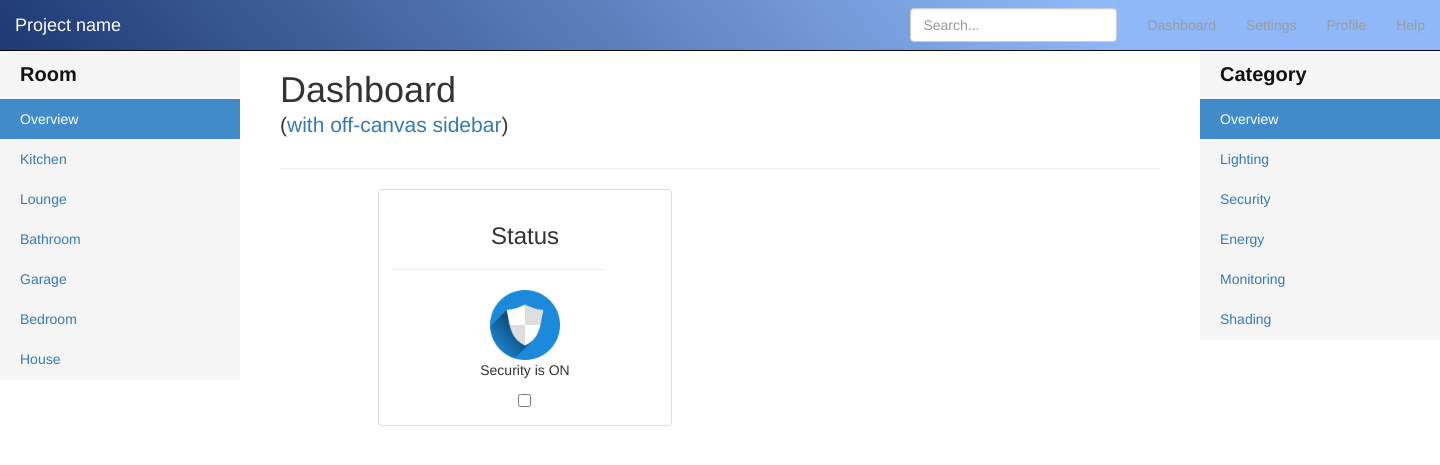
After one commit to provole/db, a PHP site: page /pages/controller.php in a window 1440 px wide. The commit adds this page. Shown: the top 465 px of the page. Run offline with PHP 8.4, Linux system fonts and the light colour scheme; data that the repository does not hold is empty; some libraries are stand-ins or nearby versions.

Commit message:
overview page done

```diff
--- a/index.php
+++ b/index.php
@@ -46,7 +46,7 @@ mysql_select_db("freeze",$query);
     <ul class="nav navbar-nav">
     <a href="#"><li class="active"><img src="source_files/homeicon.png" height="30" alt="home"/></li></a>
      <a href="pages/controls.php"><li class="active"><img src="source_files/offbtnn.png" height="30" alt="controls"/></li></a>
-     <li><a href="pages/overview.php">Overview</a></li>
+     <li><a href="pages/controller.php">Controller</a></li>
 
 
     </ul>
--- /dev/null
+++ b/pages/controller.php
@@ -0,0 +1,255 @@
+<?php
+$query=mysql_connect("localhost","root","");
+mysql_select_db("freeze",$query);
+
+
+?>
+<!DOCTYPE html>
+<html lang="en">
+    <head>
+        <meta http-equiv="content-type" content="text/html; charset=UTF-8">
+        <meta charset="utf-8">
+        <title>Bootply snippet - Bootstrap Dashboard with Off-canvas Sidebar</title>
+        <meta name="generator" content="Bootply" />
+        <meta name="viewport" content="width=device-width, initial-scale=1, maximum-scale=1">
+        <meta name="description" content="Example of the Bootstrap dashboard teplate with a  collapsible offcanvas sidebar. The left sidebar collaspes on smaller screens and can be toggled." />
+        <link href="//netdna.bootstrapcdn.com/bootstrap/3.1.1/css/bootstrap.min.css" rel="stylesheet">
+
+        <!--[if lt IE 9]>
+          <script src="//html5shim.googlecode.com/svn/trunk/html5.js"></script>
+        <![endif]-->
+        <link rel="apple-touch-icon" href="/bootstrap/img/apple-touch-icon.png">
+        <link rel="apple-touch-icon" sizes="72x72" href="/bootstrap/img/apple-touch-icon-72x72.png">
+        <link rel="apple-touch-icon" sizes="114x114" href="/bootstrap/img/apple-touch-icon-114x114.png">
+
+	<script src="../jquery/jquery-2.2.0.min.js"></script>
+		<script type="text/javascript" src="../jquery/script.js"></script>
+
+
+
+
+
+
+
+
+        <!-- CSS code from Bootply.com editor -->
+
+        <style type="text/css">
+            /*
+ * Style tweaks
+ * --------------------------------------------------
+ */
+body {
+  padding-top: 50px;
+
+}
+footer {
+  padding-left: 15px;
+  padding-right: 15px;
+  background-color: #fff;
+}
+			.navbar-inverse{
+				background: -moz-linear-gradient(220deg, rgba(142,184,247,1) 24%, rgba(30,57,115,1) 100%);
+background: -webkit-gradient(linear, left bottom, right top, color-stop(0%, rgba(30,57,115,1)), color-stop(76%, rgba(142,184,247,1)));  safari4+,chrome
+background: -webkit-linear-gradient(220deg, rgba(142,184,247,1) 24%, rgba(30,57,115,1) 100%);
+background: -o-linear-gradient(220deg, rgba(142,184,247,1) 24%, rgba(30,57,115,1) 100%);
+background: linear-gradient(230deg, rgba(142,184,247,1) 24%, rgba(30,57,115,1) 100%);
+filter: progid:DXImageTransform.Microsoft.gradient( startColorstr='#1e3973', endColorstr='#8eb8f7',GradientType=1 );
+			}
+/*
+ * Off Canvas
+ * --------------------------------------------------
+ */
+@media screen and (max-width: 768px) {
+  .row-offcanvas {
+    position: relative;
+    -webkit-transition: all 0.25s ease-out;
+    -moz-transition: all 0.25s ease-out;
+    transition: all 0.25s ease-out;
+  }
+
+  .row-offcanvas-left
+  .sidebar-offcanvas {
+    left: -33%;
+  }
+
+  .row-offcanvas-left.active {
+    left: 33%;
+  }
+
+  .sidebar-offcanvas {
+    position: absolute;
+    top: 0;
+    width: 33%;
+    margin-left: 10px;
+  }
+}
+
+
+/* Sidebar navigation */
+.nav-sidebar {
+  background-color: #f5f5f5;
+  margin-right: -15px;
+  margin-bottom: 20px;
+  margin-left: -15px;
+}
+.nav-sidebar > li > a {
+  padding-right: 20px;
+  padding-left: 20px;
+}
+.nav-sidebar > .active > a {
+  color: #fff;
+  background-color: #428bca;
+}
+			.nav-sidebar> li > .indicator{
+				font-size: 20px;
+				color: #111212;
+				font-weight: bold;
+			}
+/*
+ * Main content
+ */
+
+.main {
+  padding: 20px;
+  background-color: #fff;
+}
+@media (min-width: 768px) {
+  .main {
+    padding-right: 40px;
+    padding-left: 40px;
+  }
+}
+.main .page-header {
+  margin-top: 0;
+}
+
+        </style>
+    </head>
+
+    <!-- HTML code from Bootply.com editor -->
+
+    <body  >
+        <div class="bgColor">
+        <nav class="navbar navbar-inverse navbar-fixed-top" role="navigation">
+      <div class="container-fluid">
+        <div class="navbar-header">
+          <button type="button" class="navbar-toggle" data-toggle="collapse" data-target=".navbar-collapse">
+            <span class="sr-only">Toggle navigation</span>
+            <span class="icon-bar"></span>
+            <span class="icon-bar"></span>
+            <span class="icon-bar"></span>
+          </button>
+          <a class="navbar-brand" href="#">Project name</a>
+        </div>
+        <div class="navbar-collapse collapse">
+          <ul class="nav navbar-nav navbar-right">
+            <li><a href="#">Dashboard</a></li>
+            <li><a href="#">Settings</a></li>
+            <li><a href="#">Profile</a></li>
+            <li><a href="#">Help</a></li>
+          </ul>
+          <form class="navbar-form navbar-right">
+            <input type="text" class="form-control" placeholder="Search...">
+          </form>
+        </div>
+      </div>
+</nav>
+
+<div class="container-fluid">
+	<div class="row row-offcanvas row-offcanvas-left">
+		<div class="col-sm-3 col-md-2 sidebar-offcanvas" id="sidebar" role="navigation">
+           	<ul class="nav nav-sidebar">
+				<li><a class="indicator" href="#">Room</a></li>
+				<li class="active"><a href="#">Overview</a></li>
+              	<li><a href="http://bootstrapzero.com" target="_ext">Kitchen</a></li>
+              	<li><a href="http://bootstrap.theme.cards" target="_ext">Lounge</a></li>
+              	<li><a href="https://wrapbootstrap.com?ref=skelly" target="_ext">Bathroom</a></li>
+
+             	 <li><a href="">Garage</a></li>
+             	 <li><a href="">Bedroom</a></li>
+	              <li><a href="">House</a></li>
+
+            </ul>
+		</div><!--/span-->
+
+<div class="col-sm- col-md-8 main">
+ 			<p class="visible-xs">
+            	<button type="button" class="btn btn-primary btn-xs" data-toggle="offcanvas"><i class="glyphicon glyphicon-chevron-left"></i></button>
+			</p>
+
+		  <h1 class="page-header">
+            Dashboard
+            <p class="lead">(<a href="http://www.bootply.com/128936">with off-canvas sidebar</a>)</p>
+          </h1>
+
+          <div class="row placeholders">
+
+
+
+          	<section id="portfolio" class="portfolio">
+    			<div class="container">
+      				<div class="row">
+        				<div class="col-lg-10 col-lg-offset-1 text-center">
+
+          					<div class="row">
+            					<div class="col-md-4">
+              						<div class="thumbnail">
+                					<div class="caption">
+                  <!-- DISPLAYS STATUS IF ANYTHING IS UNLOCKED-->
+             						<h3 class="left">Status</h3>
+									<hr align="left" width="80%"/>
+									<img src="../source_files/security.png" class="security" width="70" height="70">
+									<p align="center">Security is
+					<?php
+$query3=mysql_query("select * from choice where id=4");
+$query4=mysql_fetch_array($query3);
+if($query4['choice']=="off")
+{
+echo "OFF";
+}
+						else{
+							echo "ON";
+						}
+
+						?>
+<div class="security">
+<input type="checkbox" name="security" class="security-checkbox" id="mysecurity"
+<?php
+$query3=mysql_query("select * from choice where id=4");
+$query4=mysql_fetch_array($query3);
+if($query4['choice']=="off")
+{
+echo "checked";
+}
+?> />
+
+</div>
+
+								</div><!--/row-->
+								</div>
+								</div><!--/.container-->
+						</div>
+		  </div>
+			</div>
+		</div>
+		</section>
+	</div>
+
+
+		</div><div class="col-sm-3 col-md-2 sidebar-offcanvas" id="sidebar" role="navigation">
+           	<ul class="nav nav-sidebar">
+				<li><a class="indicator" href="#">Category</a></li>
+				<li class="active"><a href="#">Overview</a></li>
+              	<li><a href="http://bootstrapzero.com" target="_ext">Lighting</a></li>
+              	<li><a href="http://bootstrap.theme.cards" target="_ext">Security</a></li>
+              	<li><a href="https://wrapbootstrap.com?ref=skelly" target="_ext">Energy</a></li>
+
+             	 <li><a href="">Monitoring</a></li>
+             	 <li><a href="">Shading</a></li>
+
+            </ul>
+		</div><!--/span--></div></div>
+
+    </body>
+</html>
```
Also changed, not shown: css/style.css (+39 -1 lines), pages/overview.php (+49 -3 lines).
